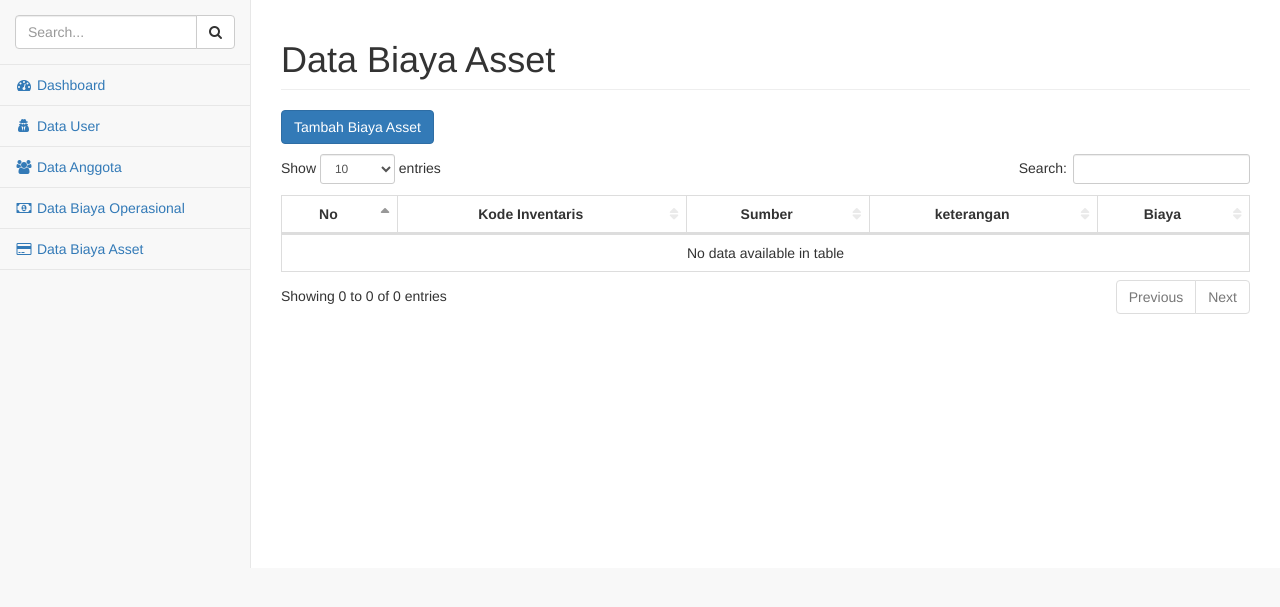
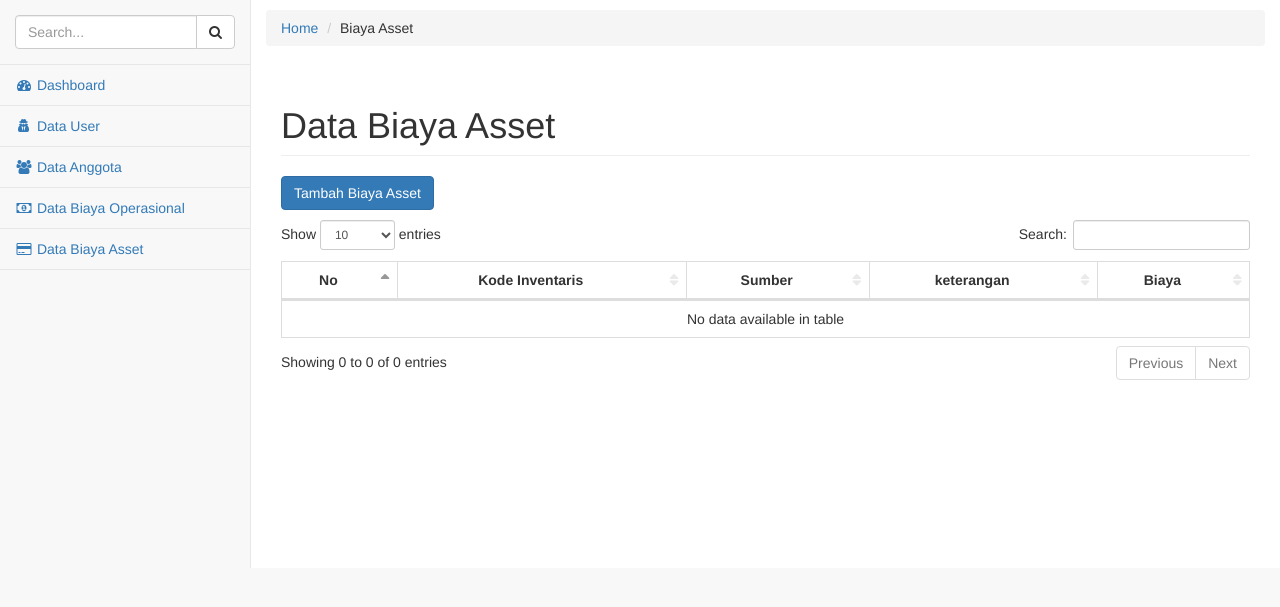
Before and after one commit to RizkiMufrizal/Koperasi-Syariah, a CodeIgniter app: page /Koperasi-Syariah/index.php/admin/biayaassetcontroller/index in a window 1280 px wide. Shown: the part 51-658 px from the top of the page. Run offline with CodeIgniter, Linux system fonts and the light colour scheme; a user stored in the database is signed in; data that the repository does not hold is empty.

Commit message:
Fix Breadcrumbs

```diff
--- a/application/views/admin/BiayaAssetIndexView.php
+++ b/application/views/admin/BiayaAssetIndexView.php
@@ -2,8 +2,8 @@
 /**
  * @Author: Aviv Arifian D
  * @Date:   2016-08-17 20:43:41
- * @Last Modified by:   RizkiMufrizal
- * @Last Modified time: 2016-08-17 22:27:22
+ * @Last Modified by:   adhibarfan
+ * @Last Modified time: 2016-08-18 21:54:53
  */
 -->
 
@@ -19,6 +19,11 @@
 
         <div id="page-wrapper">
             <div class="row">
+            <p></p>
+                <ol class="breadcrumb">
+                    <li><a href="<?php echo base_url(); ?>index.php/admin/">Home</a></li>
+                    <li>Biaya Asset</li>
+                </ol>
                 <div class="col-lg-12">
                     <h1 class="page-header">Data Biaya Asset</h1>
                 </div>
```
